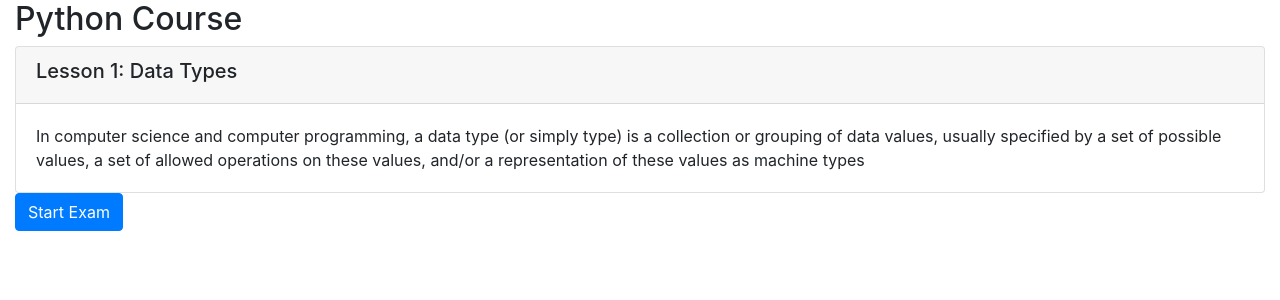
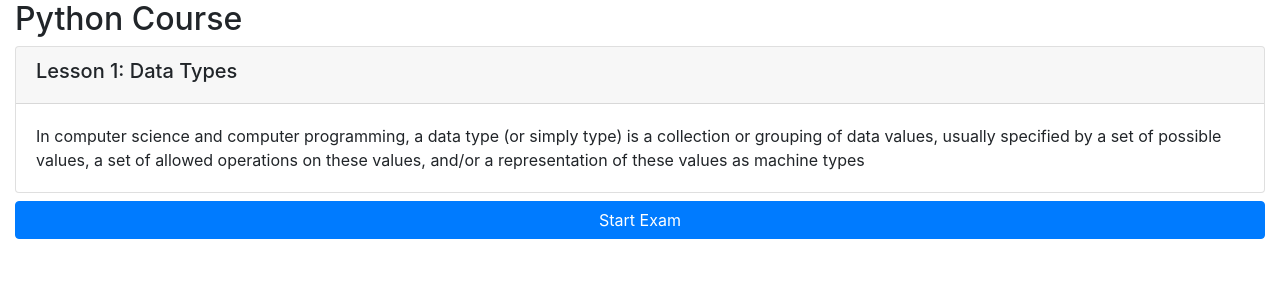
Before and after one commit to unqmanish/online-course, a Django app: template onlinecourse/templates/onlinecourse/course_detail_bootstrap.html in a window 1280 px wide. Shown: the part 56-356 px from the top of the page. Run offline with Django 3.2, Linux system fonts and the light colour scheme; the template is opened without the code that fills it: values that come from a table or form of the project are taken from there, others are empty; a user stored in the database is signed in; data comes from the database, SQL or seed files in the repository; both versions use the stored data as it was after the commit; parts of the project's set-up code (start-up, migrations or seed data) failed here and were passed over; some libraries are stand-ins or nearby versions.

Commit message:
Final Changes

```diff
--- a/onlinecourse/templates/onlinecourse/course_detail_bootstrap.html
+++ b/onlinecourse/templates/onlinecourse/course_detail_bootstrap.html
@@ -51,21 +51,21 @@
                 {% endfor %}
             </div>
             {% if user.is_authenticated %}
-                <a class="btn btn-primary" data-toggle="collapse" href="#exam" role="button" aria-expanded="false" aria-controls="exam">
+                <a class="btn btn-primary btn-block my-2" data-toggle="collapse" href="#exam" role="button" aria-expanded="false" aria-controls="exam">
                     Start Exam
                 </a>
                 <div id="exam" class="collapse">
                     <form id="questionform" action="{% url 'onlinecourse:submit' course.id %}" method="post">
                         {% for lesson in course.lesson_set.all %}
                             {% for question in lesson.question_set.all %}
-                                <div class="card mt-1">
+                                <div class="card my-2">
                                     <div class="card-header">
                                         <h5>{{ question.question_text}}</h5>
                                     </div>
                                     {% csrf_token %}
-                                    <div class="form-group">
+                                    <div class="form-group mx-2">
                                     {% for choice in question.choice_set.all %}
-                                        <div class="form-check">
+                                        <div class="form-check m-2">
                                             <label class="form-check-label">
                                                 <input type="checkbox" name="choice_{{choice.id}}"
                                                         class="form-check-input" id="{{choice.id}}"
@@ -77,7 +77,7 @@
                                 </div>
                             {% endfor %}
                         {% endfor %}
-                        <input class="btn btn-success btn-block" type="submit" value="Submit">
+                        <input class="btn btn-success btn-block my-2" type="submit" value="Submit">
                     </form>
                 </div>
             {% endif %}
```
Also changed, not shown: db.sqlite3.
